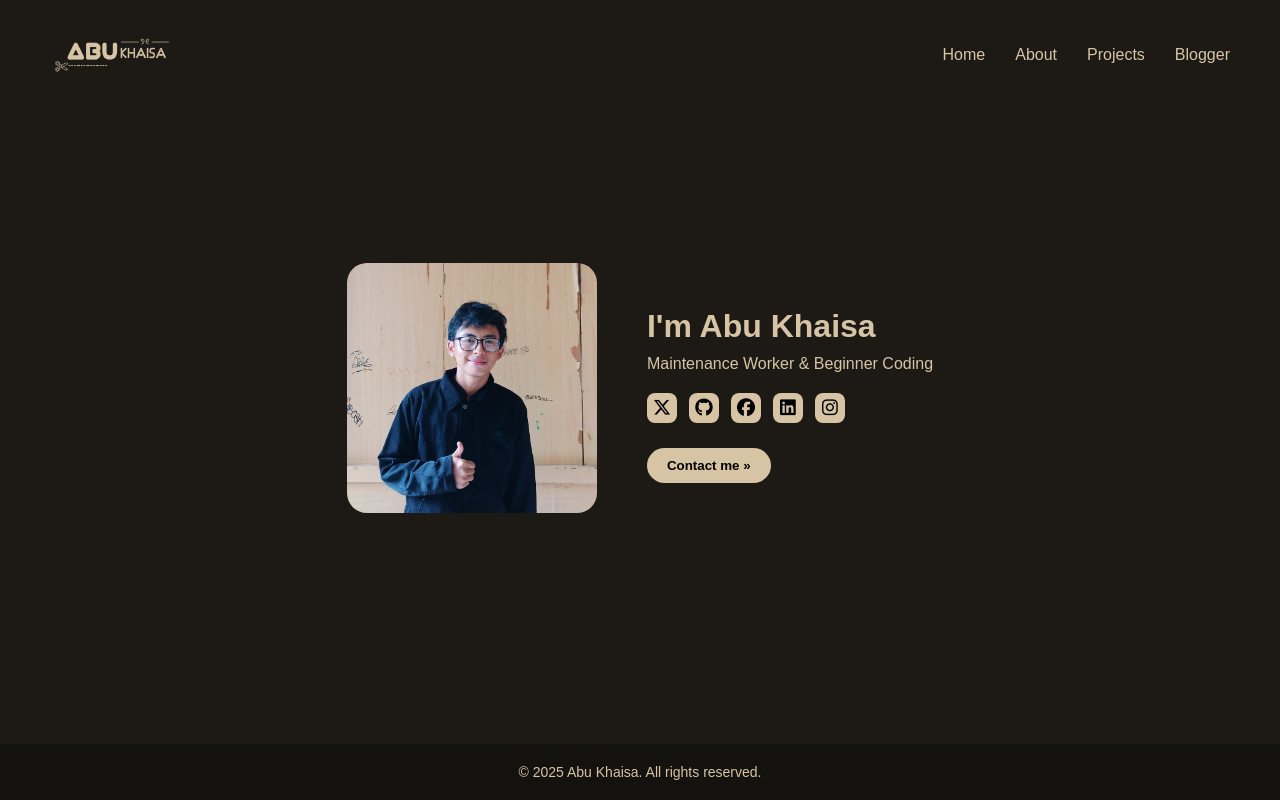
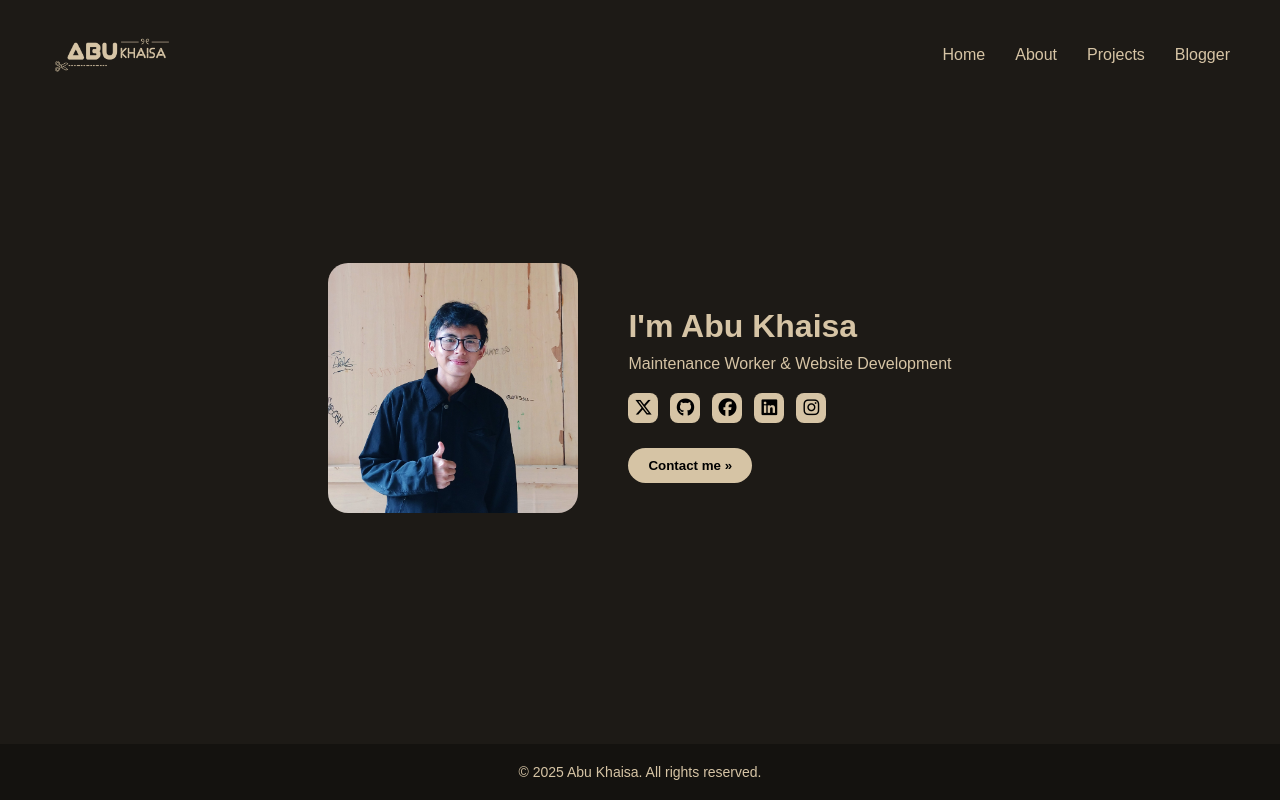
Before and after one commit to nextarz/portofolio, a plain HTML site: page index.html in a window 1280 px wide. Drawn offline with Linux system fonts and the light colour scheme.

Commit message:
update index.html

```diff
--- a/index.html
+++ b/index.html
@@ -49,7 +49,7 @@
     </div>
     <div class="hero-text">
       <h1>I'm Abu Khaisa</h1>
-      <h3>Maintenance Worker & Beginner Coding</h3>
+      <h3>Maintenance Worker & Website Development</h3>
 
       <div class="social-links">
         <a href="https://x.com/Nextar0001"><i class="fa-brands fa-x-twitter"></i></a>
```
